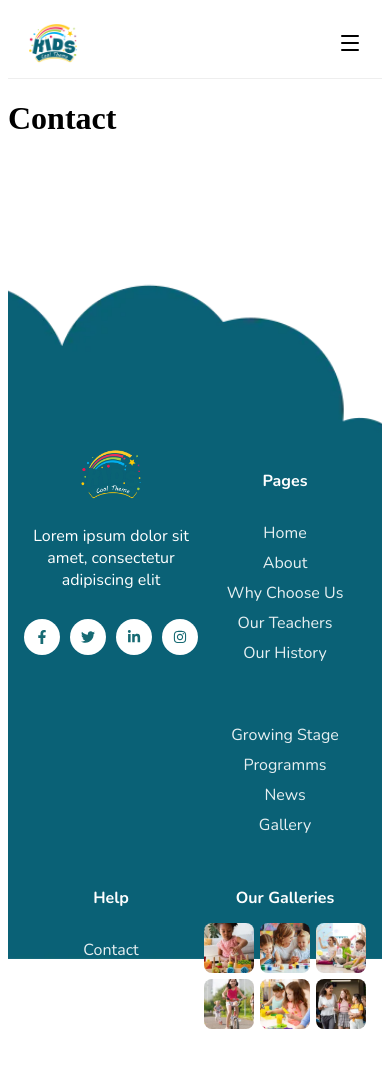
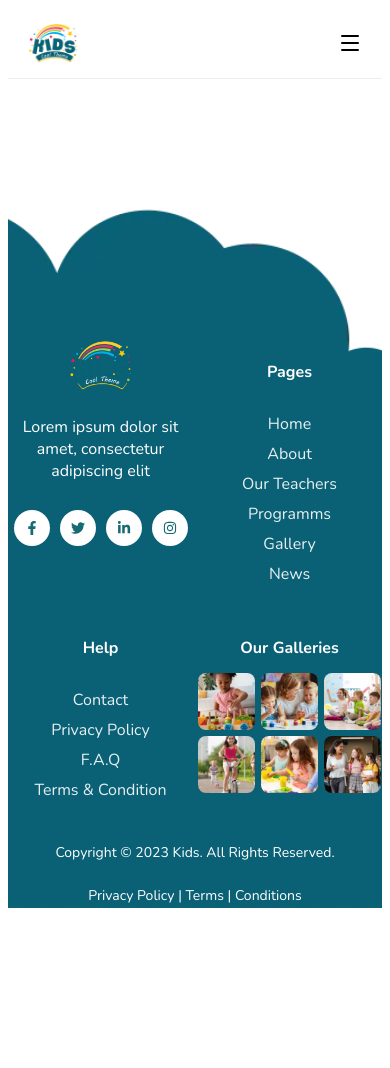
Before and after one commit to CODE-WITH-PRASANTA/kids-Cool, a React app in the folder Frontend/: page /contact in a window 390 px wide. Shown: the top 1068 px of the page. After the commit the page ends 916 px from the top, so only its background shows below. Built offline with nearby package versions, Linux system fonts and the light colour scheme; the HTML template or start-up script is replaced by a standard one.

Commit message:
Navbar , Footer Responsive Done

```diff
--- a/Frontend/src/App.jsx
+++ b/Frontend/src/App.jsx
@@ -3,6 +3,7 @@ import { BrowserRouter, Routes, Route } from "react-router-dom";
 
 import Navbar from "./Components/Navbar/Navbar";
 import Footer from "./Components/Footer/Footer";
+import Home from "./Components/Home/Home";
 
 function App() {
   return (
@@ -11,15 +12,15 @@ function App() {
       <Navbar />
 
       <Routes>
-        <Route path="/" element={<h1>Home</h1>} />
-        <Route path="/why" element={<h1>Why</h1>} />
-        <Route path="/history" element={<h1>History</h1>} />
-        <Route path="/stage" element={<h1>Stage</h1>} />
-        <Route path="/teachers" element={<h1>Teachers</h1>} />
-        <Route path="/programms" element={<h1>Programms</h1>} />
-        <Route path="/gallery" element={<h1>Gallery</h1>} />
-        <Route path="/news" element={<h1>News</h1>} />
-        <Route path="/contact" element={<h1>Contact</h1>} />
+        <Route path="/" element={<Home/>} />
+        {/* <Route path="/why" element={<Why/>} />
+        <Route path="/history" element={<History/>} />
+        <Route path="/stage" element={<Stage/>} />
+        <Route path="/teachers" element={<Teachers/>} />
+        <Route path="/programms" element={<Programms/>} />
+        <Route path="/gallery" element={<Gallery/>} />
+        <Route path="/news" element={<News/>} />
+        <Route path="/contact" element={<Contact/>} /> */}
       </Routes>
       <Footer/>
     </BrowserRouter>
--- a/Frontend/src/Components/Footer/Footer.css
+++ b/Frontend/src/Components/Footer/Footer.css
@@ -17,8 +17,8 @@
   top: 0;
   left: 0;
   width: 100%;
-  height: 800px;
-  background: url("../../assets/footer-mask-dark.webp") repeat top center;
+  height: 830px;
+  background: url("../../assets/footer-mask-dark.webp") no-repeat top center;
   background-size: cover;
   z-index: 1;
 }
@@ -71,6 +71,7 @@
   display: grid;
   grid-template-columns: repeat(3, 1fr);
   gap: 6px;
+  max-width: 170px;
 }
 
 .ft-gallery img {
@@ -323,8 +324,11 @@
   z-index: 5;
   display: flex;
   justify-content: space-between;
-  padding: 20px 40px;
+  padding: 1px 40px;
   font-size: 14px;
+  align-items:center;
+  flex-wrap:nowrap;   /* prevent line break */
+  white-space:nowrap;
 }
 
 /* ===============================
@@ -438,7 +442,7 @@ display:none;
 .ft-container{
 grid-template-columns: 1fr 1fr;
         gap: 6px;
-        padding: 30px 16px;
+        padding: 7px 16px;
 }
 
 .ft-logo{
@@ -459,6 +463,7 @@ grid-template-columns:repeat(3,1fr);
 .ft-container{
 grid-template-columns:1fr 1fr;
 text-align:center;
+padding: 1px;
 }
 
 .ft-col{
--- a/Frontend/src/Components/Footer/Footer.jsx
+++ b/Frontend/src/Components/Footer/Footer.jsx
@@ -78,16 +78,12 @@ export default function Footer() {
     <ul>
       <li>Home</li>
       <li>About</li>
-      <li>Why Choose Us</li>
+      {/* <li>Why Choose Us</li> */}
       <li>Our Teachers</li>
-      <li>Our History</li>
-    </ul>
-
-    <ul>
-      <li>Growing Stage</li>
       <li>Programms</li>
+      {/* <li>Our History</li> */}
+      <li>Gallery</li>
       <li>News</li>
-      <li>Gallery</li>
     </ul>
 
   </div>
--- /dev/null
+++ b/Frontend/src/Components/Home/Home.jsx
@@ -0,0 +1,11 @@
+import React from 'react'
+
+const Home = () => {
+  return (
+    <div>
+
+    </div>
+  )
+}
+
+export default Home
--- a/Frontend/src/Components/Navbar/Navbar.css
+++ b/Frontend/src/Components/Navbar/Navbar.css
@@ -329,3 +329,48 @@
     width: 240px;
   }
 }
+
+/* ===== 1200 ===== */
+
+@media (max-width:1200px){
+
+.nb-btn{
+  padding: 6px 16px;
+  font-size: 14px;
+}
+
+.nb-number{
+  font-size: 12px;
+}
+
+}
+
+/* ===== 1024 ===== */
+
+@media (max-width:1024px){
+
+.nb-btn{
+  padding: 6px 12px;
+  font-size: 13px;
+}
+
+.nb-number{
+  font-size: 11px;
+}
+
+}
+
+/* ===== 768 ===== */
+
+@media (max-width:768px){
+
+.nb-btn{
+  padding: 5px 10px;
+  font-size: 12px;
+}
+
+.nb-number{
+  font-size: 10px;
+}
+
+}
```
Also changed, not shown: Frontend/src/Components/Home/Home.css (added).
